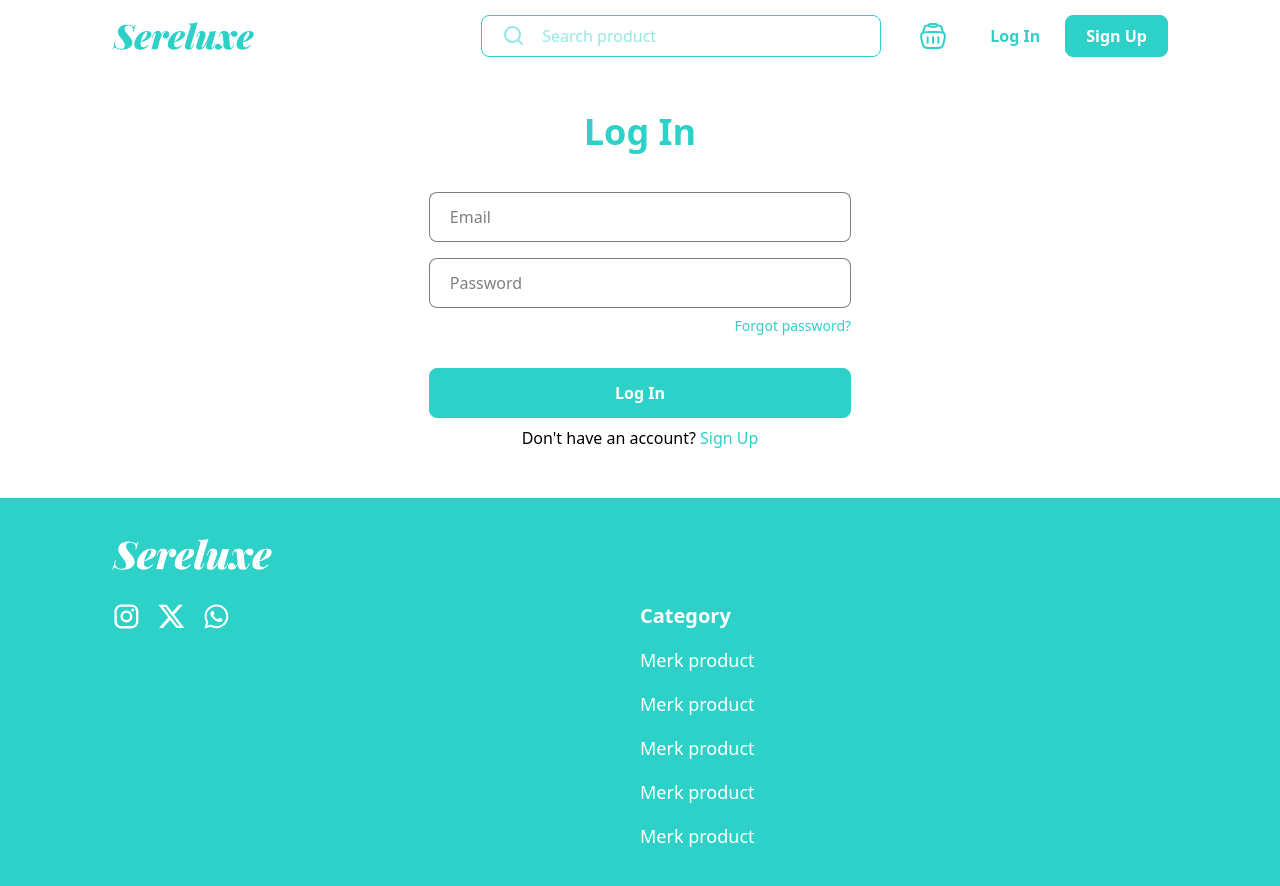
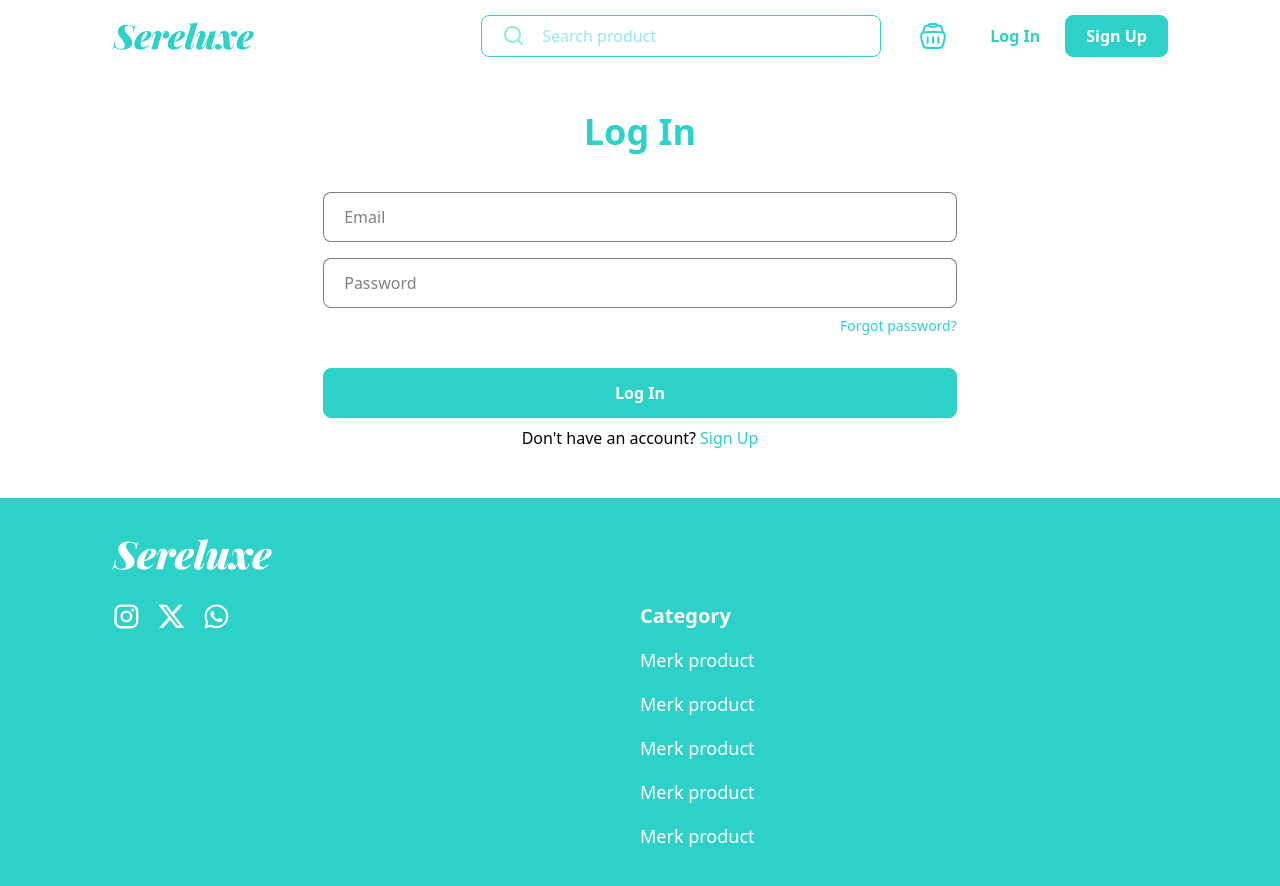
Before and after one commit to allsyalwaa/Sereluxe, a React (Vite) app: page /login in a window 1280 px wide. Shown: the top 886 px of the page. Built offline with nearby package versions, Linux system fonts and the light colour scheme.

Commit message:
Update SecLogin component layout to use a wider flex container

```diff
--- a/src/components/section/SecLogin.jsx
+++ b/src/components/section/SecLogin.jsx
@@ -4,7 +4,7 @@ import Button from "../ui/Button";
 export default function SecLogin() {
   return (
     <section className="container my-12">
-      <div className="mx-auto flex w-2/5 flex-col justify-center">
+      <div className="mx-auto flex w-3/5 flex-col justify-center">
         <h1 className="text-primary text-center text-4xl font-bold">Log In</h1>
         <form className="mt-6 flex flex-col">
           <input
```
